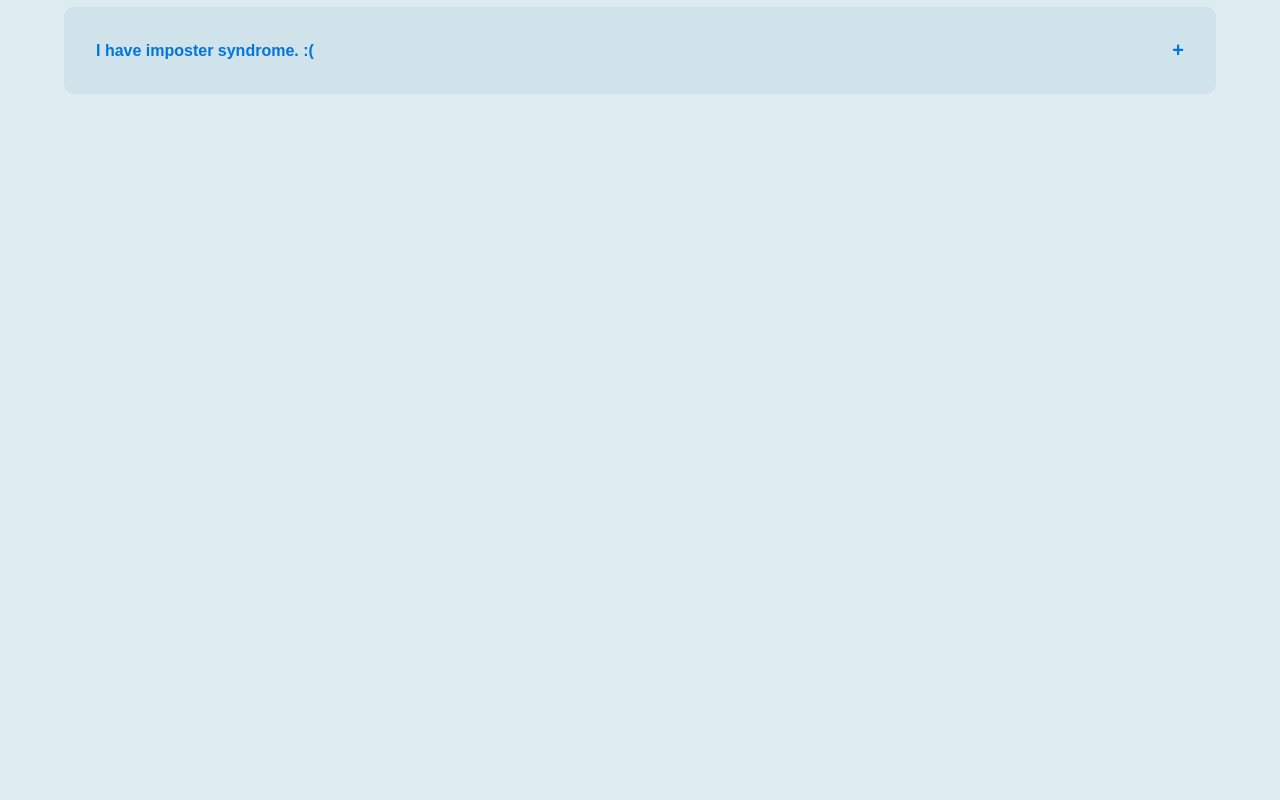
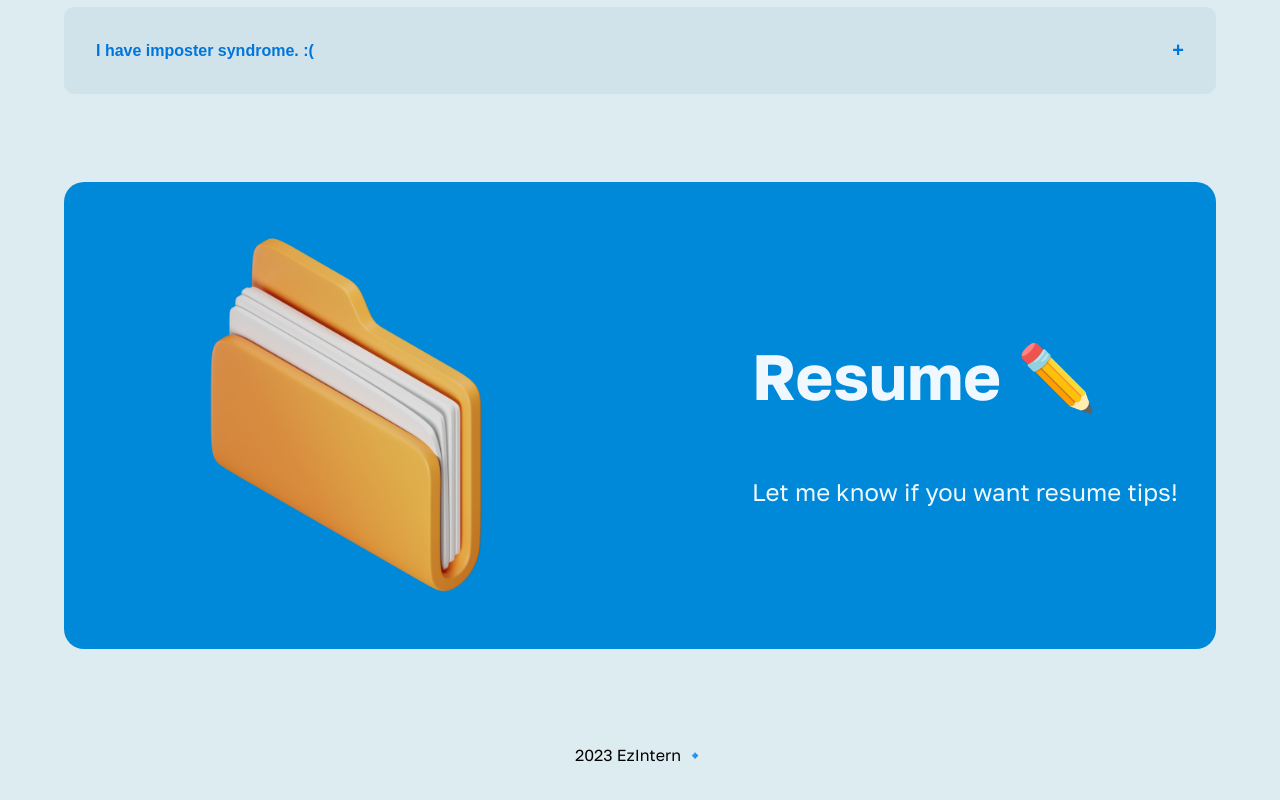
Before and after one commit to eric-prog/EzIntern, a Next.js app: page / in a window 1280 px wide. Shown: the part 1376-2176 px from the top of the page. Before the commit the page ends 1534 px from the top, so only its background shows below. Built offline with nearby package versions, Linux system fonts and the light colour scheme.

Commit message:
added resume component

```diff
--- /dev/null
+++ b/src/components/Resume.tsx
@@ -0,0 +1,17 @@
+import FolderImg from '../assets/folder.png'
+
+
+
+export default function Resume() {
+    return (
+        <div className='intro-wrapper resume'>
+            <div className='intro-box right-box'>
+                <img className='intro-img' src={FolderImg.src} alt="" />
+            </div>
+            <div className='intro-box'>
+                <h1 className='ezintern resume-title'>Resume ✏️</h1>
+                <p className='tagline resume-title'>Let me know if you want resume tips!</p>
+            </div>
+        </div>
+    )
+  }
--- a/src/pages/index.tsx
+++ b/src/pages/index.tsx
@@ -1,5 +1,6 @@
 import List from "@/components/List"
 import Intro from "@/components/Intro"
+import Resume from "@/components/Resume"
 
 
 export default function Home() {
@@ -7,6 +8,8 @@ export default function Home() {
     <div className="wrapper">
       <Intro />
       <List />
+      <Resume />
+      <p className="copyright">2023 EzIntern 🔹</p>
     </div>
   )
 }
--- a/src/styles/globals.css
+++ b/src/styles/globals.css
@@ -16,7 +16,15 @@ body {
     justify-items: center;
     align-items: center;
     width: 100%;
-    margin-bottom: 7vh;
+    margin-bottom: 4vh;
+}
+.resume {
+    margin-top: 10vh;
+    background-color: rgb(0, 137, 217);
+    width: 90%;
+    border-radius: 20px;
+    padding-top: 4vh;
+    padding-bottom: 4vh;
 }
 .intro-wrapper {
     display: flex;
@@ -51,3 +59,9 @@ body {
     font-size: 1.5em;
     line-height: 1.7em;
 }
+.resume-title {
+    color: aliceblue;
+}
+.copyright {
+    margin-top: 12vh;
+}
```
Also changed, not shown: src/assets/folder.png (added), 1 other file (tests, documents, lock files or other folders).
